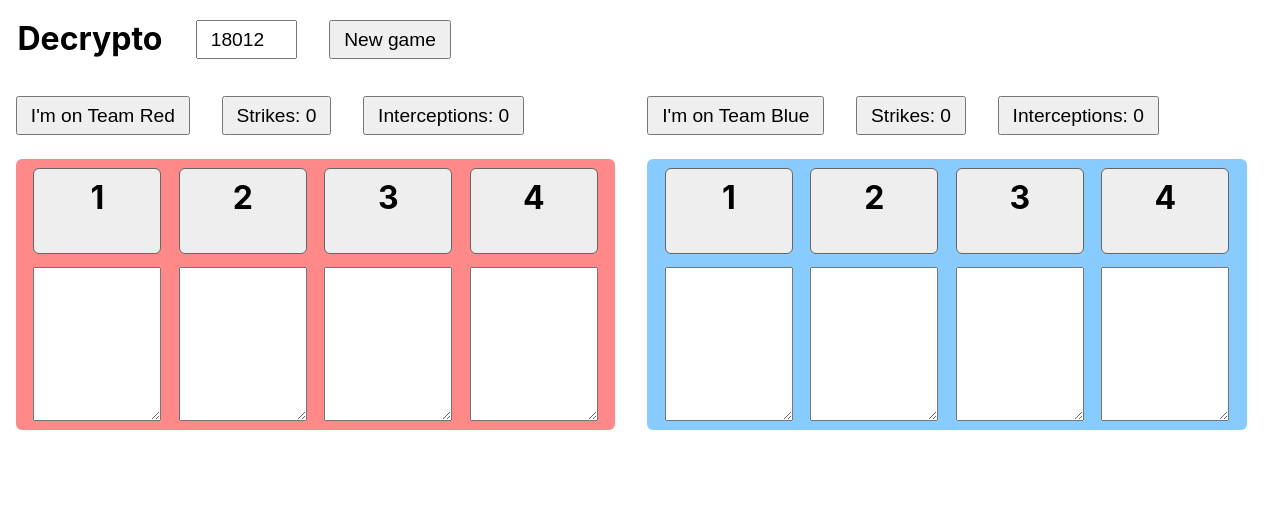
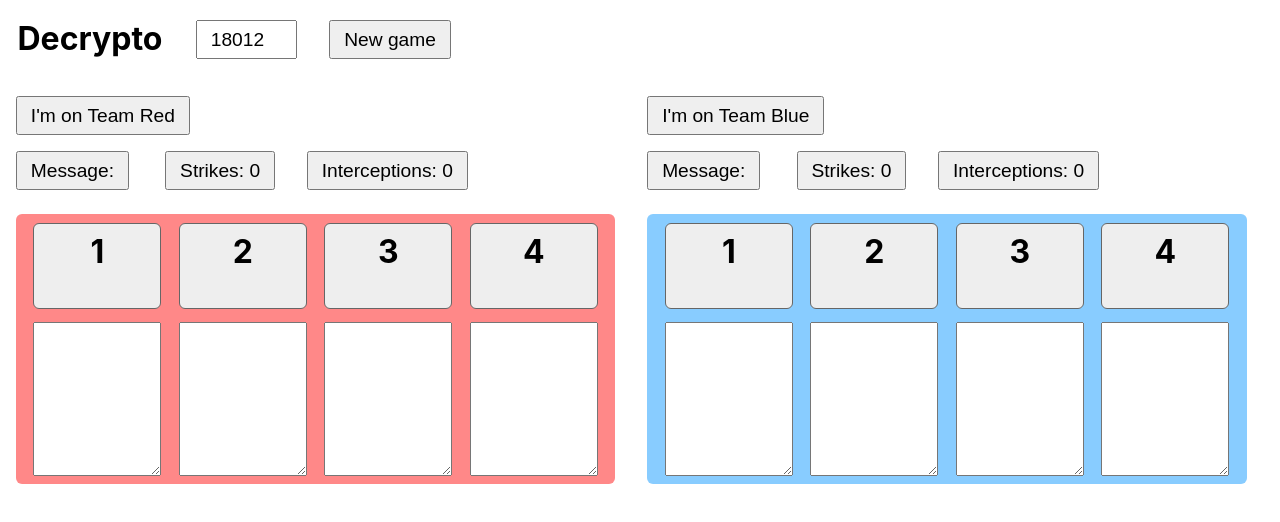
Before and after one commit to zestyping/decrypto, a Next.js app: page / in a window 1280 px wide. Shown: the top 522 px of the page. Built offline with nearby package versions, Linux system fonts and the light colour scheme.

Commit message:
Generate message.

```diff
--- a/pages/index.jsx
+++ b/pages/index.jsx
@@ -104,13 +104,23 @@
   return words;
 };
 
+const generateMessage = (rand) => {
+  return Array.from(Array(CODE_LENGTH)).map(() => rand(CODE_BASE) + 1).join(' ');
+};
+
 const Controls = (props) => {
+  const [message, setMessage] = useState('');
   const [strikes, setStrikes] = useState(0);
   const [interceptions, setInterceptions] = useState(0);
   return <div className='controls'>
-    <button onClick={() => props.setTeam(props.team)}>I'm on Team {capitalize(props.team)}</button>
-    <button className={strikes >= 2 ? 'lose' : ''} onClick={() => setStrikes(strikes + 1)}>Strikes: {strikes}</button>
-    <button className={interceptions >= 2 ? 'win' : ''} onClick={() => setInterceptions(interceptions + 1)}>Interceptions: {interceptions}</button>
+    <div className='team-select'>
+      <button onClick={() => props.setTeam(props.team)}>I'm on Team {capitalize(props.team)}</button>
+    </div>
+    <div>
+      <button onClick={() => setMessage(generateMessage(props.rand))}>Message:</button> <span className='message'>{message}</span>
+      <button className={strikes >= 2 ? 'lose' : ''} onClick={() => setStrikes(strikes + 1)}>Strikes: {strikes}</button>
+      <button className={interceptions >= 2 ? 'win' : ''} onClick={() => setInterceptions(interceptions + 1)}>Interceptions: {interceptions}</button>
+    </div>
     <style jsx>{`
       button {
         font-size: 1.2rem;
@@ -156,7 +166,7 @@
 
       <div className='trays'>
         <div className='red team'>
-          <Controls key={seed} team='red' setTeam={setTeam} />
+          <Controls key={seed} rand={rand} team='red' setTeam={setTeam} />
           <Tray key='red' team='red' show={team === 'red'} words={redWords} />
         </div>
         <div className='blue team'>
```
